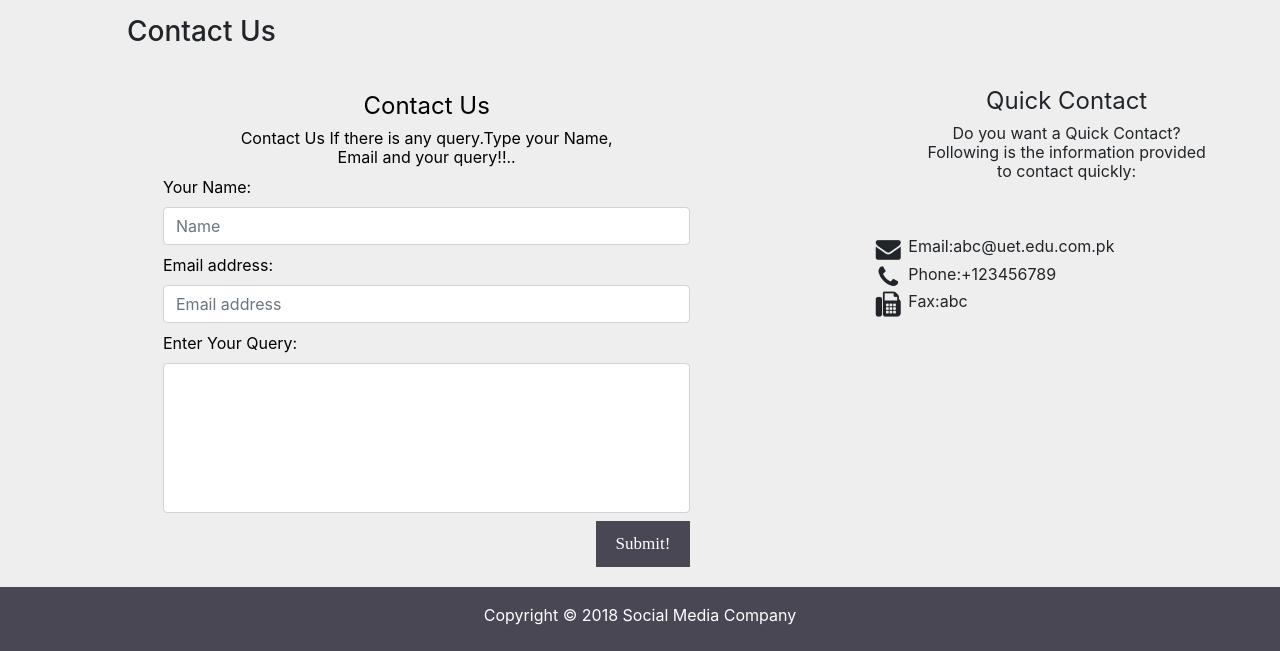
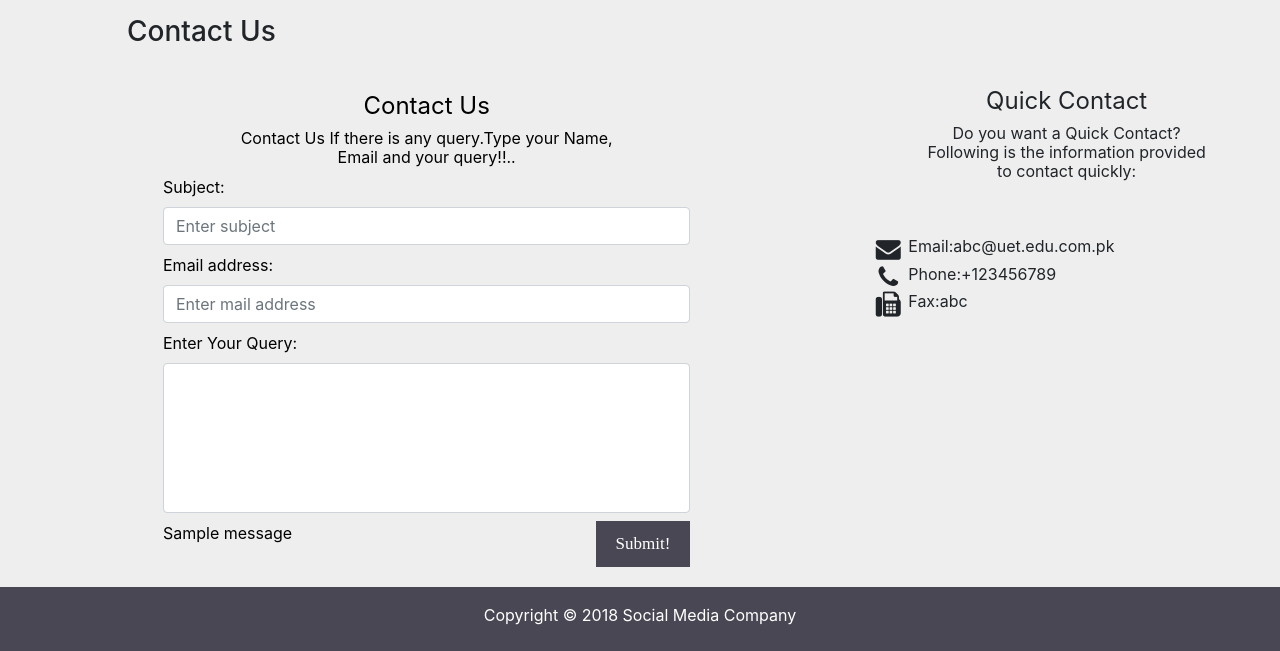
Before and after one commit to sajjadafridi/DSL-BrandMonitoring, a Django app: page /SMM/ in a window 1280 px wide. Shown: the part 1363-2014 px from the top of the page. Run offline with Django 3.2, Linux system fonts and the light colour scheme; tables that the repository leaves empty hold one stand-in row (values such as "Sample post"); one stand-in notice (Sample message) is shown; some libraries are stand-ins or nearby versions.

Commit message:
Contact form is done locally

```diff
--- a/SMM/forms.py
+++ b/SMM/forms.py
@@ -4,9 +4,9 @@ from django.contrib.auth.forms import UserCreationForm
 from django.contrib.auth.models import User
 from .models import Keyword
 
+form_control_class = forms.TextInput(attrs={'class': 'form-control'})
 
 class SignUpForm(UserCreationForm):
-    form_control_class = forms.TextInput(attrs={'class': 'form-control'})
     username = forms.CharField(max_length=30, required=True, widget=form_control_class)
     first_name = forms.CharField(max_length=30, required=True, widget=form_control_class)
     last_name = forms.CharField(max_length=30, required=True, widget=form_control_class)
@@ -32,3 +32,12 @@ class KeywordForm_One(ModelForm):
             'optional_keywords': Textarea(attrs={'placeholder': 'add optional keyword here'}),
 
         }
+
+class ContactForm(forms.Form):
+    email_address = forms.EmailField(max_length=254, widget=form_control_class)
+    subject=forms.CharField(max_length=500, required=True, widget=form_control_class)
+    message = forms.CharField(required=True,widget=forms.Textarea)
+
+    class Meta:
+        model = Keyword
+        fields = ['email_address', 'subject', 'message']
--- a/SMM/models.py
+++ b/SMM/models.py
@@ -53,7 +53,6 @@ class Post(models.Model):
 
    class Meta:
        db_table = 'Post'
-
 class Resharer(models.Model):
    PostUserID = models.ForeignKey(PostUser, on_delete=models.CASCADE)
    PostID=models.ForeignKey(Post,on_delete=models.CASCADE)
--- a/SMM/templates/SMM/index.html
+++ b/SMM/templates/SMM/index.html
@@ -32,7 +32,8 @@
             <div class="collapse navbar-collapse" id="mainNavbarCollapse">
                 <ul class="navbar-nav ml-auto">
                     <li class="nav-item db-nav-item"><a class="nav-link  text-white" href="#about"><img
-                        src="{% static 'images/about-us.png' %}" style="margin-right:5px" width="29px" height="29px">About
+                            src="{% static 'images/about-us.png' %}" style="margin-right:5px" width="29px"
+                            height="29px">About
                         Us</a></li>
                     <li class="nav-item db-nav-item"><a class="nav-link  text-white" href="#main"><span
                             class="fa fa-phone-square db-icon" style="font-size:26px"></span>Contact Us</a></li>
@@ -61,7 +62,8 @@
                     </div>
                 </div>
                 <div class="carousel-item">
-                <div class="carousel-background"><img src="{% static 'images/2nd.jpeg' %}" width="100%" height="600px"
+                    <div class="carousel-background"><img src="{% static 'images/2nd.jpeg' %}" width="100%"
+                                                          height="600px"
                                                           alt=""></div>
                     <div class="carousel-container">
                         <div class="carousel-content text-white">
@@ -75,7 +77,8 @@
                     </div>
                 </div>
                 <div class="carousel-item">
-                <div class="carousel-background"><img src="{% static 'images/3rd.jpg' %}" width="100%" height="600px"
+                    <div class="carousel-background"><img src="{% static 'images/3rd.jpg' %}" width="100%"
+                                                          height="600px"
                                                           alt=""></div>
                     <div class="carousel-container">
                         <div class="carousel-content text-white">
@@ -113,7 +116,8 @@
         <div class="container">
             <header class="section-header">
                 <h3>About Us</h3>
-            <p>Get live updates about your brand from the web and social media.Explore how you can easily monitor the
+                <p>Get live updates about your brand from the web and social media.Explore how you can easily monitor
+                    the
                     web</p>
             </header>
 
@@ -126,7 +130,8 @@
                             <div class="icon"><i class="fa fa-dashcube aboutus-icon"></i></div>
                         </div>
                         <h2 class="title"><a href="#">Our Mission</a></h2>
-                    <p class="font-weight-normal text-center">Our mission is to easily monitor millions of sources daily
+                        <p class="font-weight-normal text-center">Our mission is to easily monitor millions of sources
+                            daily
                             including social media,blogs and other websites.
                             You can montior Brands,Companies,Customers,Competitors for market research
                         </p>
@@ -142,7 +147,8 @@
                         </div>
                         <h2 class="title"><a href="#">Our Services</a></h2>
                         <p class="text-center">
-                        We help you to make better improvement to your business goals by providing services to you to
+                            We help you to make better improvement to your business goals by providing services to you
+                            to
                             easily achieve you goals.
                             You too can make better business decisions based on real-world data.
                         </p>
@@ -162,7 +168,8 @@
                         <h2 class="title"><a href="#">Our Vision</a></h2>
                         <p class="text-center">
                             Our vision is to interact people to build awareness about the
-                        Brands,Companies,Customers,Industry and Competitors to make their reputation in business market
+                            Brands,Companies,Customers,Industry and Competitors to make their reputation in business
+                            market
                         </p>
                         <br>
                     </div>
@@ -182,31 +189,46 @@
                 </div>
                 <div class="col-12 col-md-8 col-lg-8">
                     <div class="row">
-                    <form class="formcontactUs">
+                        <form class="formcontactUs" method="post" action="">
+                            {% csrf_token %}
                             <h4 class="text-center font-weight-normal">Contact Us</h4>
                             <p class="h6 text-center font-weight-normal">Contact Us If there is any query.Type your
                                 Name,<br>Email and your query!!..</p>
                             <div class="form-label-group">
                                 <div class="rows">
-                                <label for="name">Your Name:</label>
-                                <input type="text" id="name" class="form-control" placeholder="Name" required>
+                                    <label for="name">Subject:</label>
+                                    <input id="{{ contact_form.subject.id_for_label }}" class="form-control"
+                                           name="{{ contact_form.subject.html_name }}" placeholder="Enter subject"
+                                           type="text">
                                 </div>
                             </div>
                             <div class="form-label-group">
                                 <div class="rows">
                                     <label for="Email">Email address:</label>
-                                <input type="email" id="Email" class="form-control" placeholder="Email address"
-                                       required>
+                                    <input id="{{ contact_form.email_address.id_for_label }}" class="form-control"
+                                           name="{{ contact_form.email_address.html_name }}"
+                                           placeholder="Enter mail address" type="email" required>
                                 </div>
                             </div>
                             <div class="form-label-group">
                                 <div class="rows">
                                     <label for="text">Enter Your Query:</label>
-                                <textarea type="text"  class="form-control hm-qr-hgt" placeholder="" required></textarea>
+
+                                    <textarea id="{{ contact_form.message.id_for_label }}"
+                                              name="{{ contact_form.message.html_name }}" required
+                                              class="form-control hm-qr-hgt"></textarea>
                                 </div>
                             </div>
                             <div class="form-label-group">
                                 <div class="rows">
+                                    {% if messages %}
+                                        {% for message in messages %}
+                                            {% if message.tags %}
+                                            {% endif %}
+                                            {{ message }}
+                                        {% endfor %}
+                                    {% endif %}
+
                                     <button class="button btn-default ml-auto hm-bg-clr">Submit!</button>
                                 </div>
                             </div>
@@ -225,10 +247,12 @@
                                 <li class="h6 font-weight-normal text-left d-block"><i
                                         class="fa fa-envelope hm-contact-icon" style="font-size:25px;"></i>Email:abc@uet.edu.com.pk
                                 </li>
-                            <li class="h6 font-weight-normal text-left d-block"><i class="fa fa-phone hm-contact-icon"
+                                <li class="h6 font-weight-normal text-left d-block"><i
+                                        class="fa fa-phone hm-contact-icon"
                                         style="font-size:25px;"></i>Phone:+123456789
                                 </li>
-                            <li class="h6 font-weight-normal text-left d-block"><i class="fa fa-fax hm-contact-icon "
+                                <li class="h6 font-weight-normal text-left d-block"><i
+                                        class="fa fa-fax hm-contact-icon "
                                         style="font-size:25px;"></i>Fax:abc
                                 </li>
                             </ul>
--- a/SMM/urls.py
+++ b/SMM/urls.py
@@ -6,18 +6,12 @@ from .import views as core_views
 from django.contrib.staticfiles.urls import staticfiles_urlpatterns
 
 urlpatterns = [
-    url(r'^$',core_views.index,name='index'),
+    url(r'',core_views.index,name='index'),
     url(r'^login/$', auth_views.login, {'template_name': 'SMM/login.html'}, name='login'),
     # url( r'^login/$',auth_views.LoginView.as_view(template_name="SMM/login.html"), name="login"),
     url(r'^logout/$', auth_views.logout, {'next_page': 'login'}, name='logout'),
-    # url(r'^logout/$', 'logout', {'template_name': 'SMM/login.html', 'next_page': reverse('index')},
-    #     name='logout'),
-
     url(r'^signup/$', core_views.signup, name='signup'),
     url(r'^dashboard1/$', core_views.insert_value, name='dashboard'),
-    # url(r'^display_data/$', views.add_model),
-    url(r'^$', core_views.home, name='home'),
-    # url(r'^insert/$', core_views.insert_value, name='insert_keyword'),
     url(r'^forgetpassword/$', core_views.load_forgetpassword_page, name='forgetpassword'),
     url(r'^account_activation_sent/$', core_views.account_activation_sent, name='account_activation_sent'),
     url(r'^activate/(?P<uidb64>[0-9A-Za-z_\-]+)/(?P<token>[0-9A-Za-z]{1,13}-[0-9A-Za-z]{1,20})/$',
--- a/SMM/views.py
+++ b/SMM/views.py
@@ -2,16 +2,17 @@ from django.contrib.auth import login
 from django.contrib.auth.decorators import login_required
 from django.contrib.auth.models import User
 from django.contrib.sites.shortcuts import get_current_site
-from django.shortcuts import render, redirect
+from django.shortcuts import render, redirect, render_to_response
 from django.utils.encoding import force_bytes, force_text
 from django.utils.http import urlsafe_base64_encode, urlsafe_base64_decode
 from django.template.loader import render_to_string
-from django.core.mail import EmailMessage
-from SMM.forms import SignUpForm
-from SMM.forms import KeywordForm
+from django.http import HttpResponse, HttpResponseRedirect
+from django.core.mail import EmailMessage,send_mail, BadHeaderError
+from SMM.tokens import account_activation_token
+from SMM.forms import SignUpForm,KeywordForm,ContactForm
 from SETMOK_API.SETMOKE_API import SETMOKE_API
-from SMM.tokens import account_activation_token
-from django.shortcuts import render_to_response
+from django.contrib import messages
+
 template_name = "dashboard"
 keyword = ''
 
@@ -20,7 +21,24 @@ def load_forgetpassword_page(request):
 
 
 def index(request):
-    return render(request,'SMM/index.html')
+    # handle the contact form
+    if request.method == 'GET':
+        contactform = ContactForm()
+    else:
+        contactform = ContactForm(data=request.POST)
+        if contactform.is_valid():
+            subject = contactform.cleaned_data['subject']
+            from_email = contactform.cleaned_data['email_address']
+            message = contactform.cleaned_data['message']
+            try:
+                send_mail(subject, message, from_email, ['muhammad.sajjad@kics.edu.pk'])
+                message = 'Your message has been send successfully!'
+            except BadHeaderError:
+                return HttpResponse('Invalid header found.')
+            messages.info(request, message)
+        else:
+            return render(request, "SMM/index.html", {'contact_form': contactform})
+    return render(request, "SMM/index.html", {'contact_form': contactform})
 
 @login_required
 def home(request):
@@ -139,50 +157,12 @@ def insert_value(request):
     }
     return render_to_response('SMM/dashboard1.html', list_of_data)
     # return render(request, 'SMM/dashboard1.html',)
-#
-# else:
-#     form = KeywordForm()
-#     return render(request, 'SMM/dashboard1.html', {'form': form})
-
-# return render(request, 'blog/post_edit.html', {'form': form})
-# if form.is_valid():
-#     alert_name = request.POST['alert_name']
-#     form.optional_keywords = request.POST.get('fourth', '')
-#     form.required_keywords = request.POST.get('fourth', '')
-#     form.excluded_keywords = request.POST.get('fourth', '')
-
-# list_data=fetch_posts('pepsi')
-# keyword='pepsi'
-# print("I am here django")
-# return render_to_response(request,'SMM/dashboard1.html', {})
-# fetch_posts(keyword))
-# return render(request, 'SMM/dashboard1.html', {})
-#
-# else:
-#     form = KeywordForm()
-#     return render(request, 'SMM/dashboard1.html', {'form': form})
-
-# return render(request, 'blog/post_edit.html', {'form': form})
-# if form.is_valid():
-#     alert_name = request.POST['alert_name']
-#     form.optional_keywords = request.POST.get('fourth', '')
-#     form.required_keywords = request.POST.get('fourth', '')
-#     form.excluded_keywords = request.POST.get('fourth', '')
 
 
-# def get_search(request):
-#     if request.method == 'GET':
-#         keyword = request.GET.get('Search')
-#     error = ''
-#     if not keyword:
-#         error = "error message"
-#     return render(request, template_name, {'error': error})
-
-# def keyword_module(request):
-#     if request.method == 'GET':
-#         form = keyword_module(request.GET)
-#         if form.is_valid():
-#             keyword = request.GET.get('ajax-input')
-#             return render(request, 'SMM/dashboard.html', {'form': form})
-
-# rendered = render_to_string('my_template.html', {'foo': 'bar'})
+def get_search(request):
+    if request.method == 'GET':
+        keyword = request.GET.get('Search')
+    error = ''
+    if not keyword:
+        error = "error message"
+    return render(request, template_name, {'error': error})
```
Also changed, not shown: BrandMonitoring/settings.py (+6 -6 lines). Lines whose indentation alone changed are shown as unchanged.
